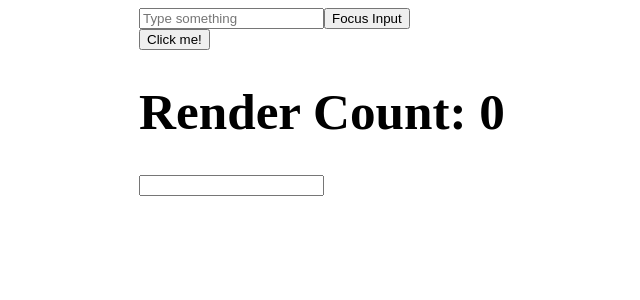
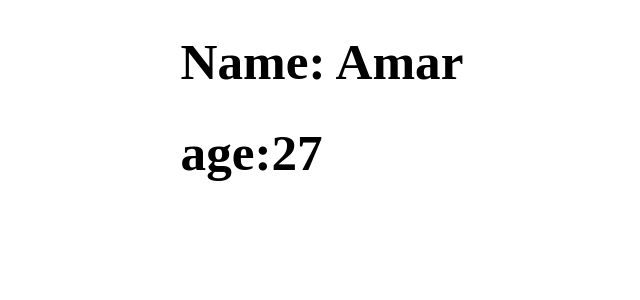
Before and after one commit to rohitware/react-skill-builder, a React (Vite) app: page / in a window 1280 px wide. Shown: the top 300 px of the page, without its empty margins (318-958 px from the left). Built offline with nearby package versions, Linux system fonts and the light colour scheme.

Commit message:
UseContext Example

```diff
--- a/src/App.jsx
+++ b/src/App.jsx
@@ -12,6 +12,7 @@ import Interval from "./UseEffect/Interval";
 import Autofucus from "./UseRef/Focus";
 import ClickCounter from "./UseRef/ClickCounter";
 import CountUseRef from "./UseRef/CountUseRef";
+import UserContextProvider from "./UseContext/UserContextProvider";
 
 function App() {
   return (
@@ -27,9 +28,10 @@ function App() {
         {/* <Users /> */}
         {/* <Timer />
         <Interval /> */}
-        <Autofucus /> <br />
-        <ClickCounter />
-        <CountUseRef />
+        {/* <Autofucus /> <br /> */}
+        {/* <ClickCounter /> */}
+        {/* <CountUseRef /> */}
+        <UserContextProvider />
       </div>
     </>
   );
--- /dev/null
+++ b/src/UseContext/Profile.jsx
@@ -0,0 +1,14 @@
+import React, { useContext } from "react";
+import { UserContext } from "./UserContext";
+
+function Profile() {
+  const user = useContext(UserContext);
+  return (
+    <>
+      <h1> Name: {user.name}</h1>
+      <h1>age:{user.age}</h1>
+    </>
+  );
+}
+
+export default Profile;
--- /dev/null
+++ b/src/UseContext/UserContext.jsx
@@ -0,0 +1,3 @@
+import { createContext } from "react";
+
+export const UserContext = createContext();
--- /dev/null
+++ b/src/UseContext/UserContextProvider.jsx
@@ -0,0 +1,16 @@
+// import React, { useState } from "react";
+import { UserContext } from "./UserContext";
+import Profile from "./Profile";
+
+function UserContextProvider() {
+  // const [user, setUser] = useState("Rohit");
+  return (
+    <>
+      <UserContext.Provider value={{ name: "Amar", age: 27 }}>
+        <Profile />
+      </UserContext.Provider>
+    </>
+  );
+}
+
+export default UserContextProvider;
```
